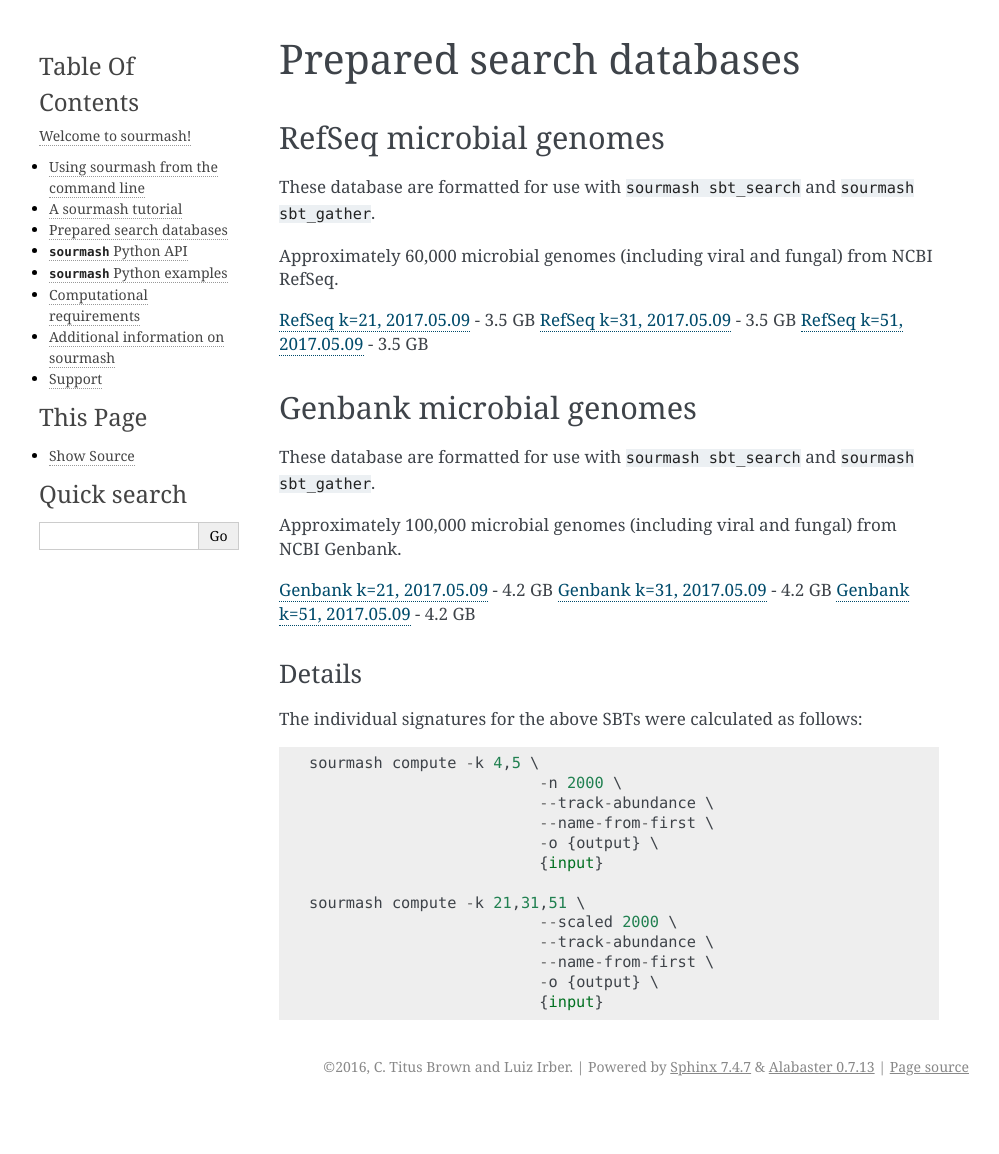
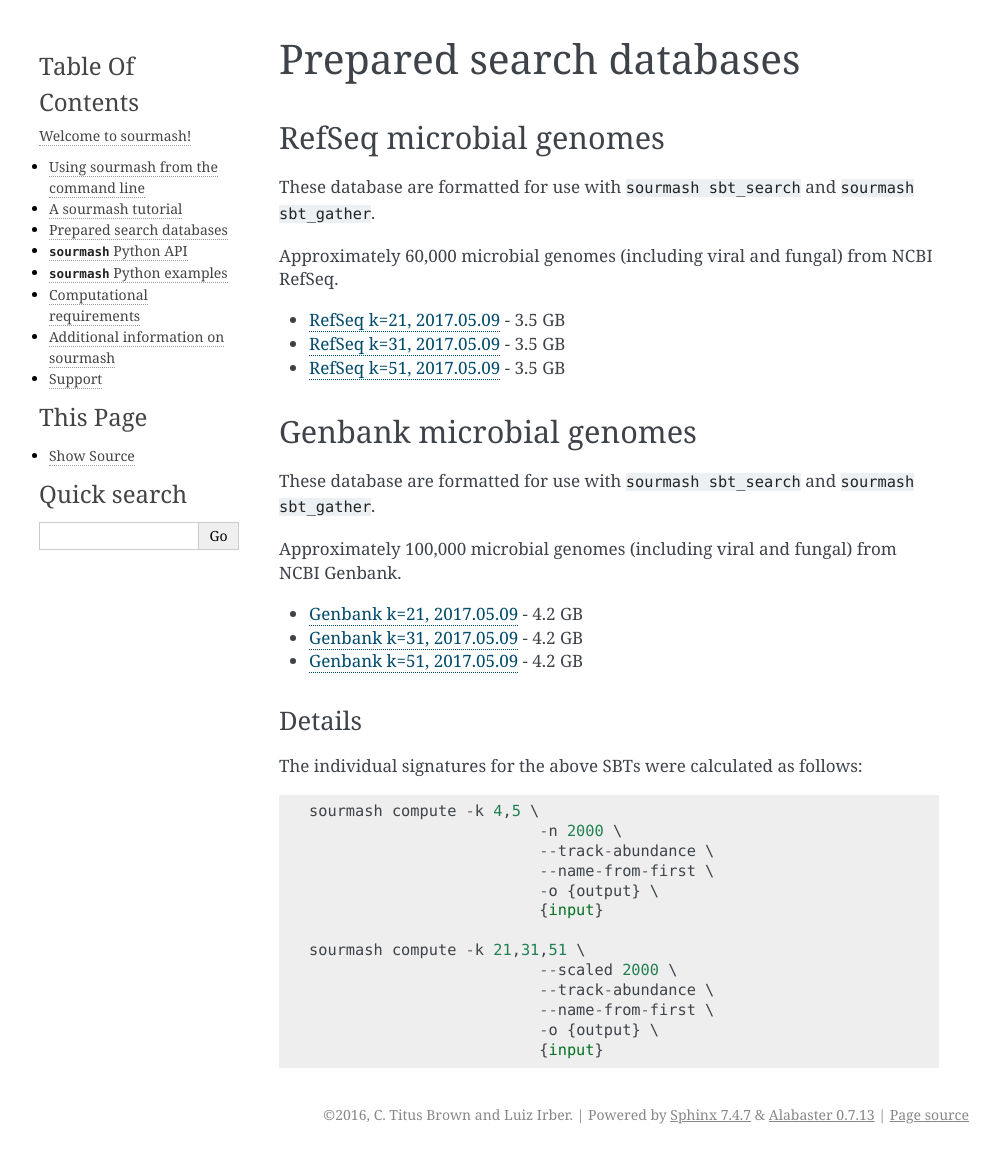
Before and after one commit to sourmash-bio/sourmash, a Sphinx documentation site: the page built from doc/databases.md, in a window 1280 px wide. Shown: the whole page, without its empty margins (141-1140 px from the left). Built offline with Sphinx 7.4.7, drawn with Linux system fonts in a browser that asks for light colours; before the commit the page ends 1106 px from its top, so only the background shows below that.

```diff
--- a/doc/databases.md
+++ b/doc/databases.md
@@ -8,9 +8,10 @@ These database are formatted for use with `sourmash sbt_search` and
 Approximately 60,000 microbial genomes (including viral and fungal)
 from NCBI RefSeq.
 
-[RefSeq k=21, 2017.05.09](https://s3-us-west-1.amazonaws.com/spacegraphcats.ucdavis.edu/microbe-refseq-sbt-k21-2017.05.09.tar.gz) - 3.5 GB
-[RefSeq k=31, 2017.05.09](https://s3-us-west-1.amazonaws.com/spacegraphcats.ucdavis.edu/microbe-refseq-sbt-k31-2017.05.09.tar.gz) - 3.5 GB
-[RefSeq k=51, 2017.05.09](https://s3-us-west-1.amazonaws.com/spacegraphcats.ucdavis.edu/microbe-refseq-sbt-k51-2017.05.09.tar.gz) - 3.5 GB
+* [RefSeq k=21, 2017.05.09](https://s3-us-west-1.amazonaws.com/spacegraphcats.ucdavis.edu/microbe-refseq-sbt-k21-2017.05.09.tar.gz) - 3.5 GB
+* [RefSeq k=31, 2017.05.09](https://s3-us-west-1.amazonaws.com/spacegraphcats.ucdavis.edu/microbe-refseq-sbt-k31-2017.05.09.tar.gz) - 3.5 GB
+* [RefSeq k=51, 2017.05.09](https://s3-us-west-1.amazonaws.com/spacegraphcats.ucdavis.edu/microbe-refseq-sbt-k51-2017.05.09.tar.gz) - 3.5 GB
+
 ## Genbank microbial genomes
 
 These database are formatted for use with `sourmash sbt_search` and
@@ -19,9 +20,9 @@ These database are formatted for use with `sourmash sbt_search` and
 Approximately 100,000 microbial genomes (including viral and fungal)
 from NCBI Genbank.
 
-[Genbank k=21, 2017.05.09](https://s3-us-west-1.amazonaws.com/spacegraphcats.ucdavis.edu/microbe-genbank-sbt-k21-2017.05.09.tar.gz) - 4.2 GB
-[Genbank k=31, 2017.05.09](https://s3-us-west-1.amazonaws.com/spacegraphcats.ucdavis.edu/microbe-genbank-sbt-k31-2017.05.09.tar.gz) - 4.2 GB
-[Genbank k=51, 2017.05.09](https://s3-us-west-1.amazonaws.com/spacegraphcats.ucdavis.edu/microbe-genbank-sbt-k51-2017.05.09.tar.gz) - 4.2 GB
+* [Genbank k=21, 2017.05.09](https://s3-us-west-1.amazonaws.com/spacegraphcats.ucdavis.edu/microbe-genbank-sbt-k21-2017.05.09.tar.gz) - 4.2 GB
+* [Genbank k=31, 2017.05.09](https://s3-us-west-1.amazonaws.com/spacegraphcats.ucdavis.edu/microbe-genbank-sbt-k31-2017.05.09.tar.gz) - 4.2 GB
+* [Genbank k=51, 2017.05.09](https://s3-us-west-1.amazonaws.com/spacegraphcats.ucdavis.edu/microbe-genbank-sbt-k51-2017.05.09.tar.gz) - 4.2 GB
 
 ### Details
 
```
